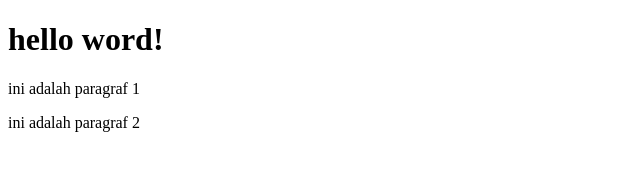
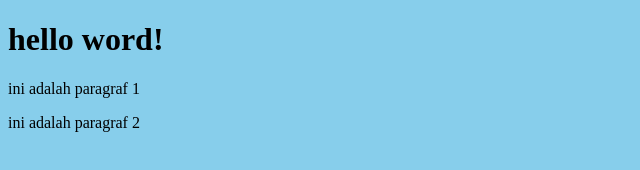
Before and after one commit to ViqriFebriana/coba_ITW, a plain HTML site: page index.html in a window 1280 px wide. Shown: the whole page, without its empty margins (0-640 px from the left). Drawn offline with Linux system fonts and the light colour scheme.

Commit message:
menambahkan file css dan merubah halaman jadi biru

```diff
--- a/index.html
+++ b/index.html
@@ -2,6 +2,7 @@
 <html>
 <head>
 	<title>Latihan Git</title>
+	<link rel="stylesheet" type="text/css" href="style.css">
 </head>
 <body>
 	<h1>hello word!</h1>
--- /dev/null
+++ b/style.css
@@ -0,0 +1,3 @@
+body{
+	background-color: skyblue;
+}
```
